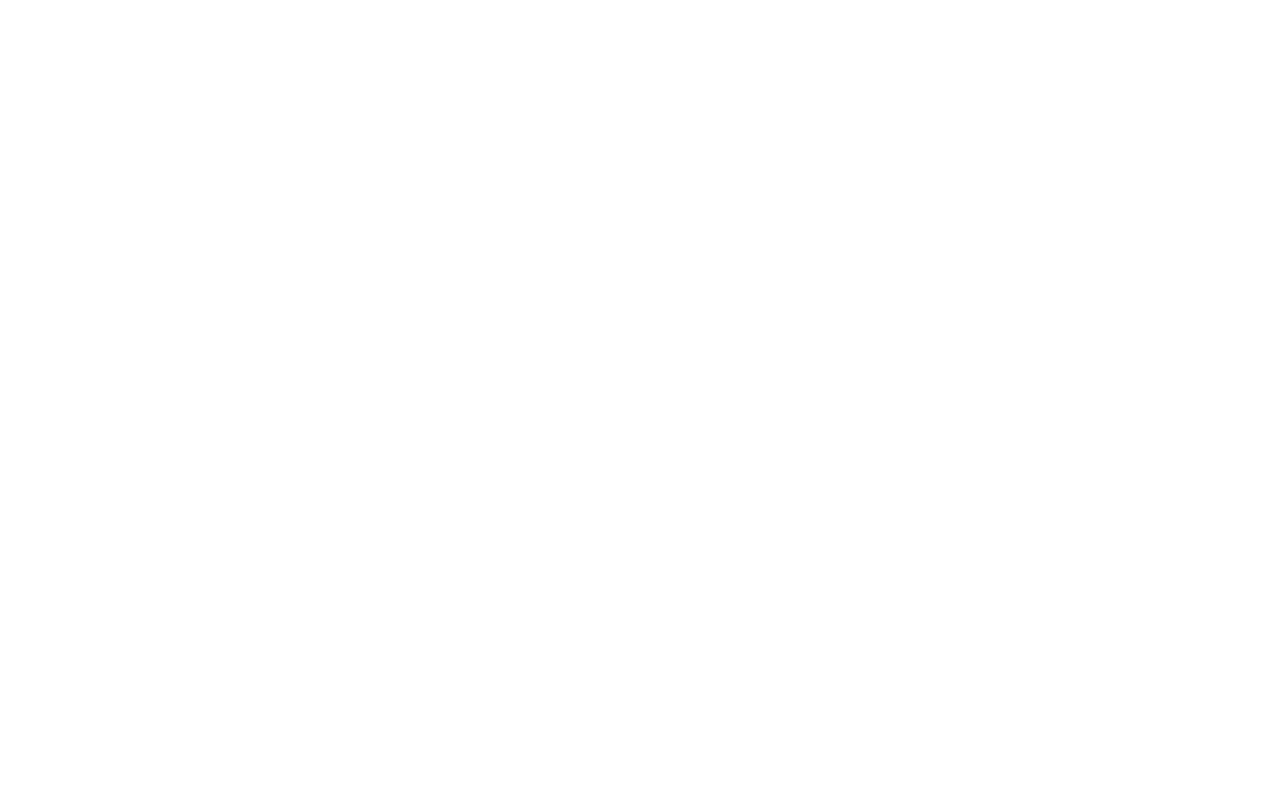
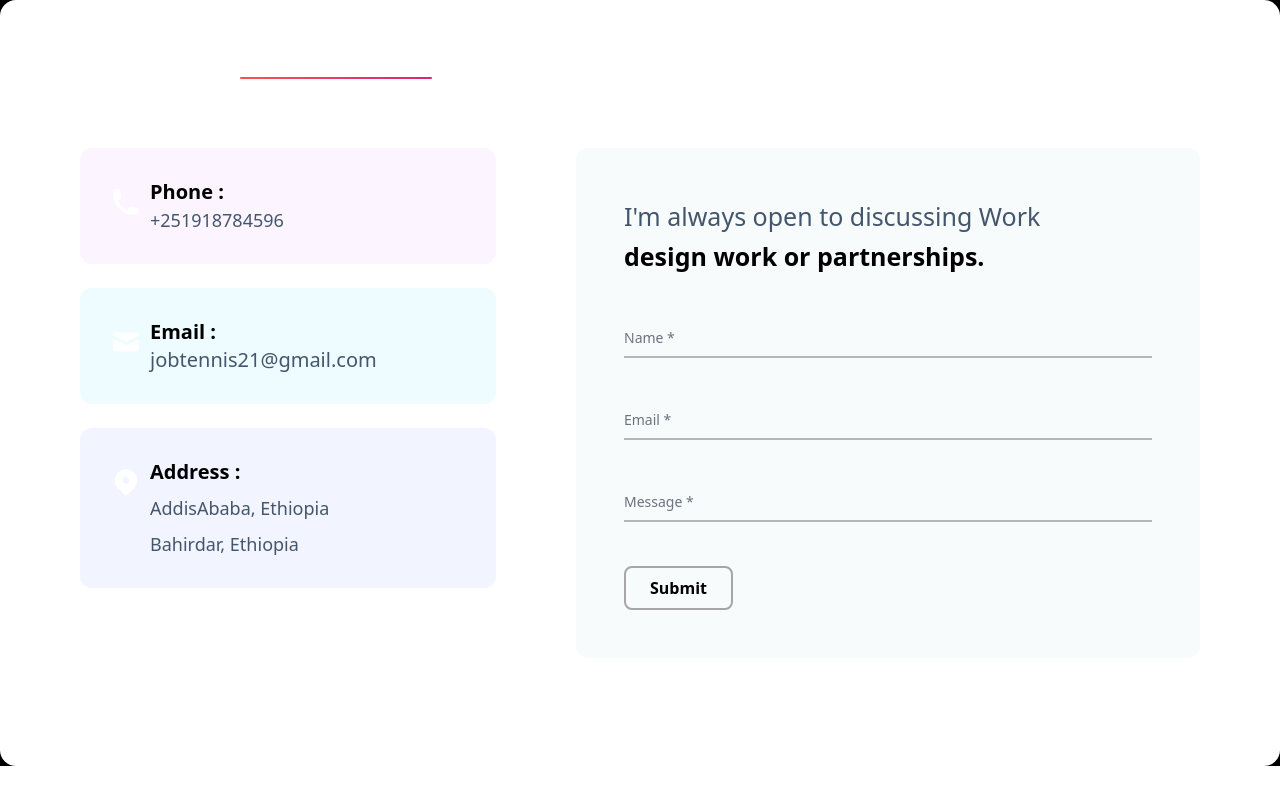
Before and after one commit to eyopa21/my-resume, a Nuxt app: page /contact in a window 1280 px wide. Before the commit this address had no page. Built offline with nearby package versions, Linux system fonts and the light colour scheme.

Commit message:
adding contact page

```diff
--- /dev/null
+++ b/pages/contact.vue
@@ -0,0 +1,97 @@
+
+<template>
+    <div class="bg-white lg:rounded-2xl dark:bg-[#111111]">
+        <div data-aos="fade" class="aos-init aos-animate">
+            <div class="container px-4 sm:px-5 md:px-10 lg:px-20">
+                <div class="py-12">
+                    <h2 class="after-effect after:left-40 mb-[40px] mt-12 lg:mt-0 text-white">Contact</h2>
+                    <div class="lg:flex gap-x-20">
+                        <!-- personal contact information -->
+                        <div class="w-full lg:w-[40%] xl:w-[30%] space-y-6">
+                            <div
+                                class="flex flex-wrap bg-[#fcf4ff] dark:bg-transparent p-[30px] dark:border-[#212425] dark:border-2 gap-2 rounded-xl">
+                                <span class="w-8 mt-2">
+                                    <PhoneIcon class="w-8 h-8 text-white"/>
+                                </span>
+                                <div class="space-y-2">
+                                    <p class="text-xl font-semibold dark:text-white"> Phone : </p>
+                                    <a href="tel:+251918784596" class="text-gray-lite text-lg dark:text-[#A6A6A6]"> +251918784596</a>
+                                    <!--p class="text-gray-lite text-lg dark:text-[#A6A6A6]"> +452 666 386 </p-->
+                                </div>
+                            </div>
+
+                            <div
+                                class="flex flex-wrap dark:bg-transparent bg-[#eefbff] p-[30px] dark:border-[#212425] dark:border-2 gap-2 rounded-xl">
+                                <span class="w-8 mt-2">
+                                    <MailIcon class="w-8 h-8 text-white"/>
+                                </span>
+                                <div class="space-y-2">
+                                    <p class="text-xl font-semibold dark:text-white"> Email : </p>
+                                    <a href="mailto:jobtennis21@gmail.com" class="text-gray-lite text-xl dark:text-[#A6A6A6]"> jobtennis21@gmail.com
+                                    </a>
+
+                                </div>
+                            </div>
+
+                            <div
+                                class="flex flex-wrap dark:bg-transparent bg-[#f2f4ff] p-[30px] dark:border-[#212425] dark:border-2 gap-2 rounded-xl">
+                                <span class="w-8 mt-2">
+                                    <LocationMarkerIcon class="w-8 h-8 text-white"/>
+                                </span>
+                                <div class="space-y-2">
+                                    <p class="text-xl font-semibold dark:text-white"> Address : </p>
+                                    <p class="text-gray-lite text-lg dark:text-[#A6A6A6]"> AddisAbaba, Ethiopia
+                                    </p>
+                                    <p class="text-gray-lite text-lg dark:text-[#A6A6A6]"> Bahirdar, Ethiopia
+                                         </p>
+                                </div>
+                            </div>
+                        </div>
+
+                        <div class="w-full mt-8 lg:mt-0 lg:w-[60%] xl:w-[70%]">
+                            <div data-aos="fade"
+                                class="dark:border-[#212425] dark:border-2 mb-16 md:p-[48px] p-4 bg-color-810 rounded-xl dark:bg-[#111111] mb-[30px] md:mb-[60px] aos-init aos-animate">
+                                <h3 class="text-4xl">
+                                    <span class="text-gray-lite dark:text-[#A6A6A6]">I'm always open to
+                                        discussing Work</span>
+                                    <br />
+                                    <span class="font-semibold dark:text-white">design work or
+                                        partnerships.</span>
+                                </h3>
+
+                                <form @submit.prevent="send()">
+                                    <!-- name input -->
+                                    <Input name="Name" label="Name" rule="required"/>
+
+                                    <!-- email input  -->
+                                    <Input name="Email" label="Email" rule="email"/>
+
+                                    <!-- massage input -->
+                                    <Input name="Message" label="Message" rule="required"/>
+
+                                    <div
+                                        class="transition-all duration-300 ease-in-out inline-block hover:bg-gradient-to-r from-[#FA5252] to-[#DD2476] rounded-lg mt-3">
+                                        <!-- submit buttons -->
+                                        <input type="submit"
+                                            class="transition ease-in duration-200 font-semibold cursor-pointer border-color-910 hover:border-transparent px-6 py-2 rounded-lg border-[2px] hover:text-white dark:text-white"
+                                            value="Submit" />
+                                    </div>
+                                </form>
+                            </div>
+                        </div>
+                    </div>
+                </div>
+            </div>
+
+        </div>
+    </div>
+</template>
+<script setup>
+    import { MailIcon, PhoneIcon, LocationMarkerIcon } from "@heroicons/vue/solid";
+import { useForm } from "vee-validate";
+const { handleSubmit } = useForm();
+const send = handleSubmit((formValues) => {
+  console.log(formValues);
+});
+
+</script>
```
